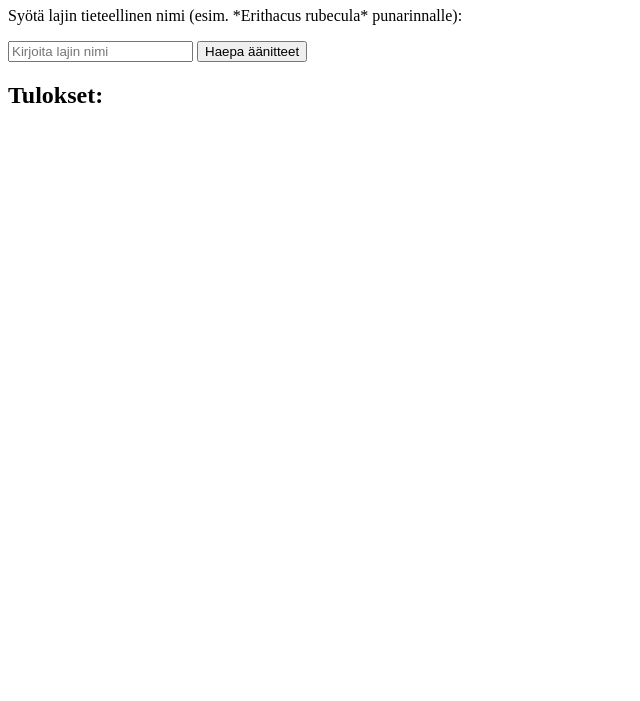
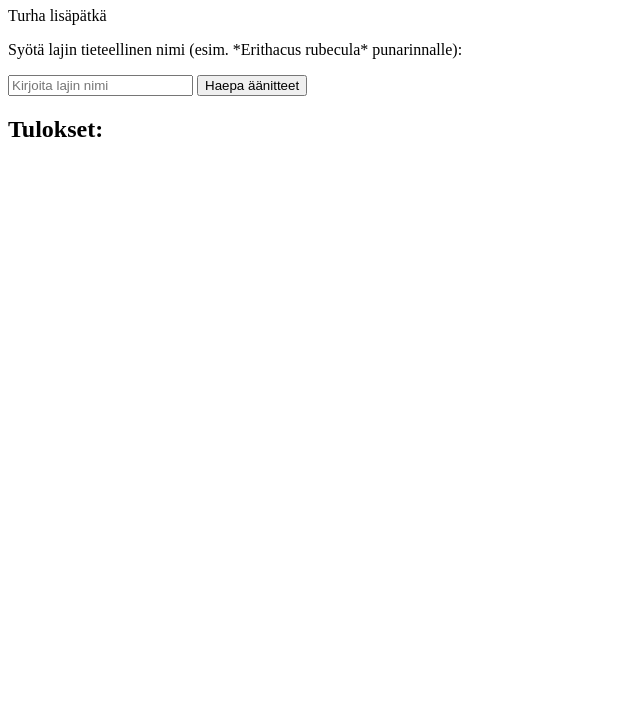
Before and after one commit to kvipet/linnunlaulu, a plain HTML site: page index.html in a window 1280 px wide. Shown: the part 99-800 px from the top of the page, without its empty margins (0-640 px from the left). Drawn offline with Linux system fonts and the light colour scheme.

Commit message:
Update index.html

```diff
--- a/index.html
+++ b/index.html
@@ -16,6 +16,7 @@
 
 <body>
 <h1>Xeno-canto äänitteen haku</h1>
+<p>Turha lisäpätkä</p>
 <p>Syötä lajin tieteellinen nimi (esim. *Erithacus rubecula* punarinnalle):</p>
 <input type="text" id="speciesInput" placeholder="Kirjoita lajin nimi">
 <button onclick="fetchRecordings()">Haepa äänitteet</button>
```
